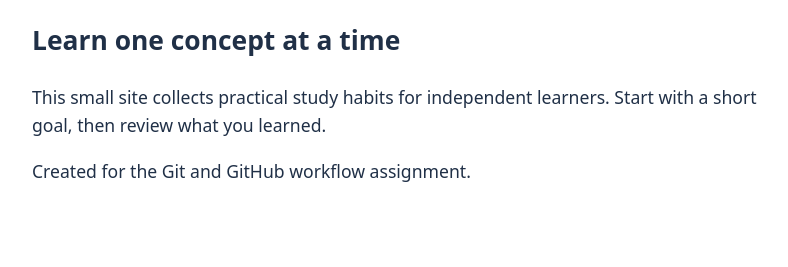
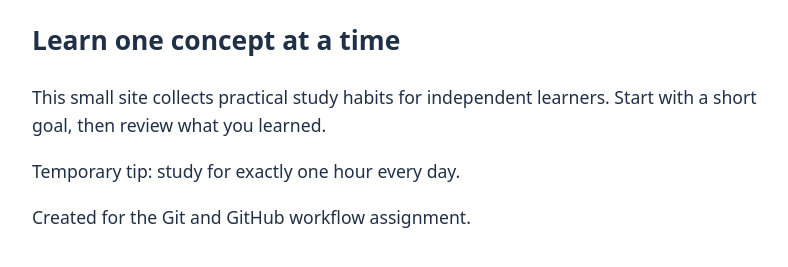
Before and after one commit to Aparna-Singha/git-github-workflow-assignment, a plain HTML site: page index.html in a window 1280 px wide. Shown: the part 143-410 px from the top of the page, without its empty margins (224-1012 px from the left). Drawn offline with Linux system fonts and the light colour scheme.

Commit message:
Add temporary fixed study tip

```diff
--- a/index.html
+++ b/index.html
@@ -12,7 +12,7 @@
 </head>
 <body>
   <header><h1>Study Notes</h1><nav aria-label="Main navigation"><a href="index.html" aria-current="page">Home</a><a href="about.html">About</a></nav></header>
-  <main><h2>Learn one concept at a time</h2><p>This small site collects practical study habits for independent learners. Start with a short goal, then review what you learned.</p></main>
+  <main><h2>Learn one concept at a time</h2><p>This small site collects practical study habits for independent learners. Start with a short goal, then review what you learned.</p><p>Temporary tip: study for exactly one hour every day.</p></main>
   <footer><p>Created for the Git and GitHub workflow assignment.</p></footer>
 </body>
 </html>
```
